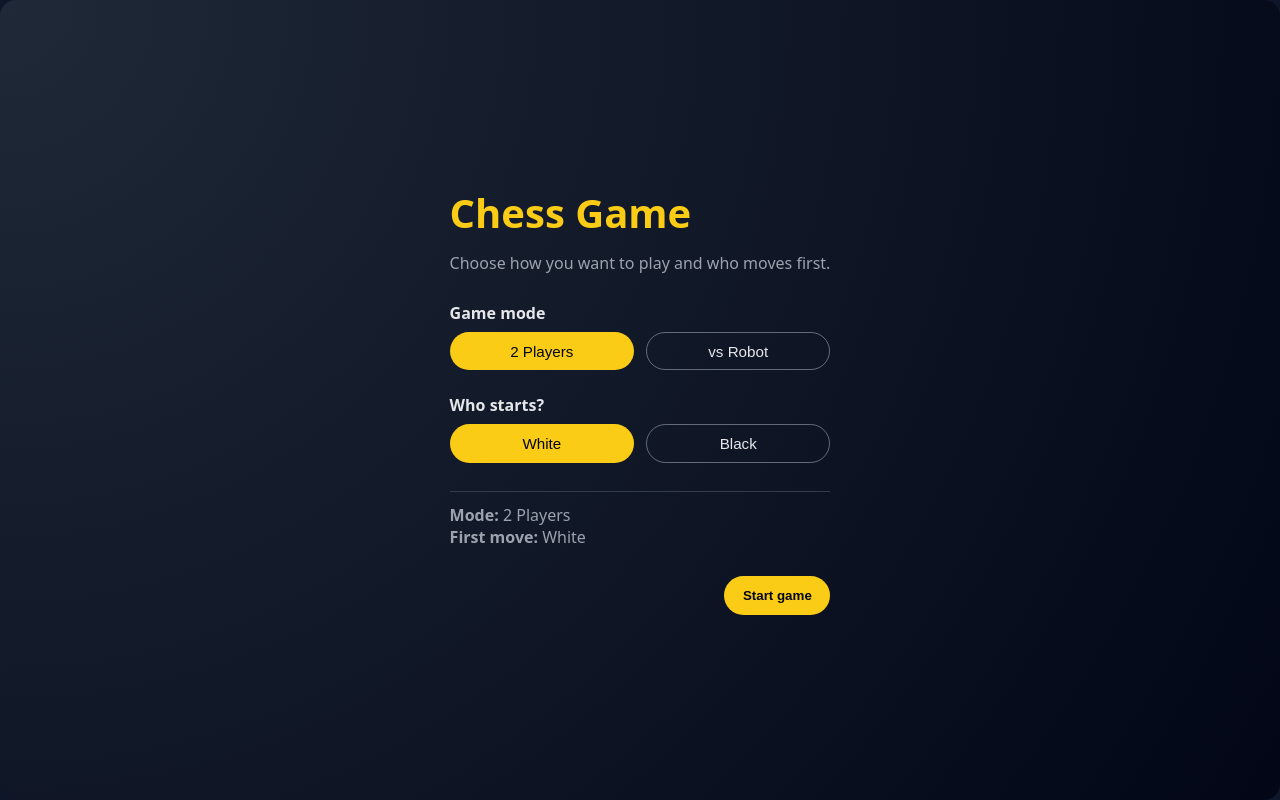
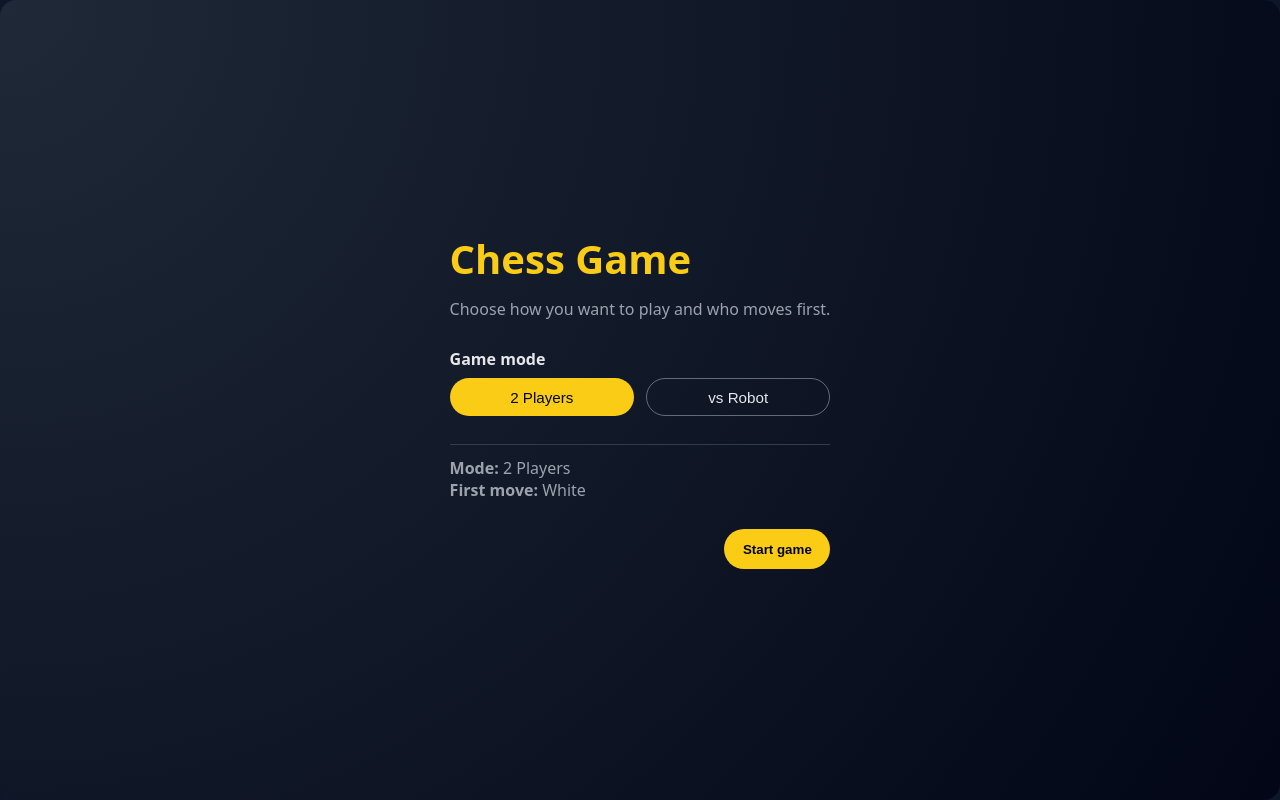
Before and after one commit to varspijoyan/chess-project, a React (Vite) app: page / in a window 1280 px wide. Built offline with nearby package versions, Linux system fonts and the light colour scheme.

Commit message:
Implement the white color to start first

```diff
--- a/src/components/GameSetup.tsx
+++ b/src/components/GameSetup.tsx
@@ -11,8 +11,7 @@ export const GameSetup: React.FC<GameSetupProps> = ({ onStart }) => {
   const {
     mode,
     startingColor,
-    handleModeChange,
-    handleColorChange
+    handleModeChange
   } = useGameSetup();
 
   return (
@@ -48,30 +47,6 @@ export const GameSetup: React.FC<GameSetupProps> = ({ onStart }) => {
             </button>
           </div>
         </div>
-
-        <div className="game-setup__group">
-          <h2 className="game-setup__group-title">Who starts?</h2>
-          <div className="game-setup__buttons">
-            <button
-              type="button"
-              className={`game-setup__button ${
-                startingColor === "white" ? "game-setup__button--active" : ""
-              }`}
-              onClick={() => handleColorChange("white")}
-            >
-              White
-            </button>
-            <button
-              type="button"
-              className={`game-setup__button ${
-                startingColor === "black" ? "game-setup__button--active" : ""
-              }`}
-              onClick={() => handleColorChange("black")}
-            >
-              Black
-            </button>
-          </div>
-        </div>
       </div>
 
       <footer className="game-setup__summary">
--- a/src/hooks/useGameSetup.ts
+++ b/src/hooks/useGameSetup.ts
@@ -9,14 +9,9 @@ export const useGameSetup = () => {
     setMode(nextMode);
   };
 
-  const handleColorChange = (color: PlayerColor) => {
-    setStartingColor(color);
-  };
-
   return {
     mode,
     startingColor,
-    handleModeChange,
-    handleColorChange
+    handleModeChange
   };
 };
```
